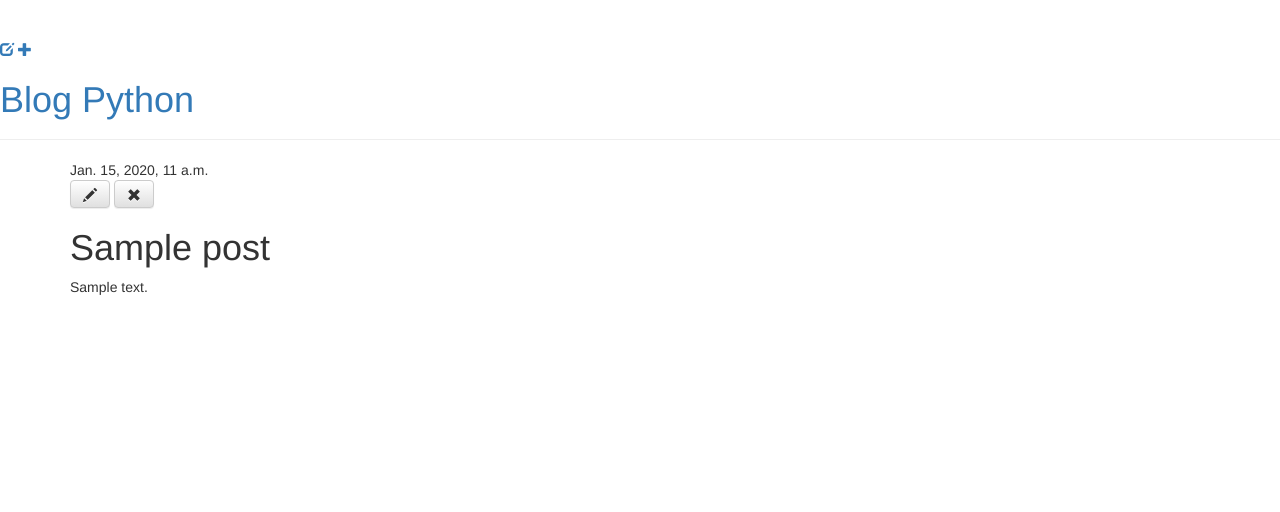
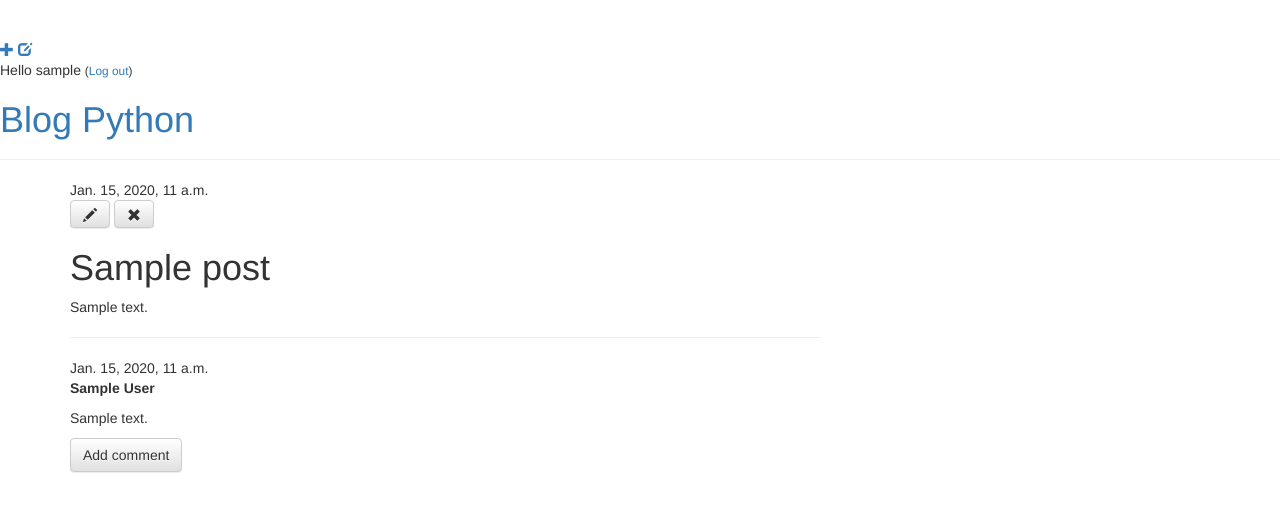
Before and after one commit to Impesud/blog-python, a Django app: page /post/1/ in a window 1280 px wide. Shown: the top 512 px of the page. Run offline with Django 3.2, Linux system fonts and the light colour scheme; a user stored in the database is signed in; tables that the repository leaves empty hold one stand-in row (values such as "Sample post"); some libraries are stand-ins or nearby versions.

Commit message:
Added security and comment model

```diff
--- a/blog/admin.py
+++ b/blog/admin.py
@@ -1,4 +1,5 @@
 from django.contrib import admin
-from .models import Post
+from .models import Post, Comment
 
 admin.site.register(Post)
+admin.site.register(Comment)
--- a/blog/models.py
+++ b/blog/models.py
@@ -18,3 +18,20 @@ class Post(models.Model):
 
     def __str__(self):
         return self.title
+
+def approved_comments(self):
+		return self.comments.filter(approved_comment=True)
+
+class Comment(models.Model):
+    post = models.ForeignKey('blog.Post', on_delete=models.CASCADE, related_name='comments')
+    author = models.CharField(max_length=200)
+    text = models.TextField()
+    created_date = models.DateTimeField(default=timezone.now)
+    approved_comment = models.BooleanField(default=False)
+
+    def approve(self):
+        self.approved_comment = True
+        self.save()
+
+    def __str__(self):
+        return self.text
--- a/blog/templates/blog/base.html
+++ b/blog/templates/blog/base.html
@@ -9,10 +9,13 @@
     </head>
 		<body>
 			<div class="page-header">
-			{% if user.is_authenticated %}
-				<a href="{% url 'post_draft_list' %}" class="top-menu"><span class="glyphicon glyphicon-edit"></span></a>
-			    <a href="{% url 'post_new' %}" class="top-menu"><span class="glyphicon glyphicon-plus"></span></a>
-			{% endif %}
+				{% if user.is_authenticated %}
+					<a href="{% url 'post_new' %}" class="top-menu"><span class="glyphicon glyphicon-plus"></span></a>
+					<a href="{% url 'post_draft_list' %}" class="top-menu"><span class="glyphicon glyphicon-edit"></span></a>
+					<p class="top-menu">Hello {{ user.username }} <small>(<a href="{% url 'logout' %}">Log out</a>)</small></p>
+				{% else %}
+					<a href="{% url 'login' %}" class="top-menu"><span class="glyphicon glyphicon-lock"></span></a>
+				{% endif %}
 				<h1><a href="/">Blog Python</a></h1>
 			</div>
 			<div class="content container">
--- a/blog/templates/blog/post_detail.html
+++ b/blog/templates/blog/post_detail.html
@@ -13,5 +13,24 @@
 		<a class="btn btn-default" href="{% url 'post_remove' pk=post.pk %}"><span class="glyphicon glyphicon-remove"></span></a>
         <h1>{{ post.title }}</h1>
         <p>{{ post.text|linebreaksbr }}</p>
-    </div>
+	</div>
+		<hr>
+		{% for comment in post.comments.all %}
+			{% if user.is_authenticated or comment.approved_comment %}
+			<div class="comment">
+				<div class="date">
+					{{ comment.created_date }}
+					{% if not comment.approved_comment %}
+						<a class="btn btn-default" href="{% url 'comment_remove' pk=comment.pk %}"><span class="glyphicon glyphicon-remove"></span></a>
+						<a class="btn btn-default" href="{% url 'comment_approve' pk=comment.pk %}"><span class="glyphicon glyphicon-ok"></span></a>
+					{% endif %}
+				</div>
+				<strong>{{ comment.author }}</strong>
+				<p>{{ comment.text|linebreaks }}</p>
+			</div>
+			{% endif %}
+		{% empty %}
+			<p>No comments here yet :(</p>
+		{% endfor %}
+		<a class="btn btn-default" href="{% url 'add_comment_to_post' pk=post.pk %}">Add comment</a>
 {% endblock %}
--- a/blog/templates/blog/post_list.html
+++ b/blog/templates/blog/post_list.html
@@ -8,6 +8,7 @@
             </div>
             <h1><a href="{% url 'post_detail' pk=post.pk %}">{{ post.title }}</a></h1>
             <p>{{ post.text|linebreaksbr }}</p>
+			<a href="{% url 'post_detail' pk=post.pk %}">Comments: {{ post.approved_comments.count }}</a>
         </div>
     {% endfor %}
 {% endblock %}
--- a/blog/urls.py
+++ b/blog/urls.py
@@ -10,4 +10,7 @@ urlpatterns = [
 	url('drafts/', views.post_draft_list, name='post_draft_list'),
 	path('post/<pk>/publish/', views.post_publish, name='post_publish'),
 	path('post/<pk>/remove/', views.post_remove, name='post_remove'),
+	url(r'^post/(?P<pk>\d+)/comment/$', views.add_comment_to_post, name='add_comment_to_post'),
+	url(r'^comment/(?P<pk>\d+)/approve/$', views.comment_approve, name='comment_approve'),
+	url(r'^comment/(?P<pk>\d+)/remove/$', views.comment_remove, name='comment_remove'),
 ]
--- a/blog/views.py
+++ b/blog/views.py
@@ -1,9 +1,9 @@
 from django.shortcuts import render
 from django.utils import timezone
 from django.shortcuts import render, get_object_or_404
-from .models import Post
-from .forms import PostForm
-from django.urls import reverse
+from .models import Post, Comment
+from .forms import PostForm, CommentForm
+from django.contrib.auth.decorators import login_required
 
 def post_list(request):
     posts = Post.objects.filter(published_date__lte=timezone.now()).order_by('published_date')
@@ -13,6 +13,7 @@ def post_detail(request, pk):
     post = get_object_or_404(Post, pk=pk)
     return render(request, 'blog/post_detail.html', {'post': post})
 
+@login_required
 def post_new(request):
     if request.method == "POST":
         form = PostForm(request.POST)
@@ -26,6 +27,7 @@ def post_new(request):
         form = PostForm()
     return render(request, 'blog/post_edit.html', {'form': form})
 
+@login_required
 def post_edit(request, pk):
     post = get_object_or_404(Post, pk=pk)
     if request.method == "POST":
@@ -40,6 +42,7 @@ def post_edit(request, pk):
         form = PostForm(instance=post)
     return render(request, 'blog/post_edit.html', {'form': form})
 
+@login_required
 def post_draft_list(request):
     posts = Post.objects.filter(published_date__isnull=True).order_by('created_date')
     return render(request, 'blog/post_draft_list.html', {'posts': posts})
@@ -49,7 +52,33 @@ def post_publish(request, pk):
     post.publish()
     return redirect('post_detail', pk=pk)
 
+@login_required
 def post_remove(request, pk):
     post = get_object_or_404(Post, pk=pk)
     post.delete()
     return redirect('post_list')
+
+def add_comment_to_post(request, pk):
+    post = get_object_or_404(Post, pk=pk)
+    if request.method == "POST":
+        form = CommentForm(request.POST)
+        if form.is_valid():
+            comment = form.save(commit=False)
+            comment.post = post
+            comment.save()
+            return redirect('post_detail', pk=post.pk)
+    else:
+        form = CommentForm()
+    return render(request, 'blog/add_comment_to_post.html', {'form': form})
+
+@login_required
+def comment_approve(request, pk):
+    comment = get_object_or_404(Comment, pk=pk)
+    comment.approve()
+    return redirect('post_detail', pk=comment.post.pk)
+
+@login_required
+def comment_remove(request, pk):
+    comment = get_object_or_404(Comment, pk=pk)
+    comment.delete()
+    return redirect('post_detail', pk=comment.post.pk)
--- a/mysite/settings.py
+++ b/mysite/settings.py
@@ -120,3 +120,6 @@ USE_TZ = True
 
 STATIC_URL = '/static/'
 STATIC_ROOT = os.path.join(BASE_DIR, 'static')
+
+LOGIN_REDIRECT_URL = '/'
+LOGOUT_REDIRECT_URL = '/'
--- a/mysite/urls.py
+++ b/mysite/urls.py
@@ -14,10 +14,15 @@ Including another URLconf
     2. Add a URL to urlpatterns:  path('blog/', include('blog.urls'))
 """
 from django.contrib import admin
-from django.urls import path
 from django.conf.urls import include, url
 
+from django.contrib.auth import views as auth_views
+
 urlpatterns = [
-    path('admin/', admin.site.urls),
+    url('admin/', admin.site.urls),
 	url(r'', include('blog.urls')),
+	#url(r'^accounts/login/$', views.login, name='login'),
+	url(r'^login/$', auth_views.LoginView.as_view(template_name='registration/login.html'), name='login'),
+	#url(r'^accounts/logout/$', views.logout, name='logout', kwargs={'next_page': '/'}),
+	url(r'^accounts/logout/$', auth_views.LogoutView.as_view(template_name=''), name='logout', kwargs={'next_page': '/'}),
 ]
```
Also changed, not shown: blog/forms.py (+7 -1 lines), blog/templates/blog/add_comment_to_post.html (added, +9 -0 lines), blog/templates/registration/login.html (added, +24 -0 lines), blog/migrations/0002_comment.py (added).
